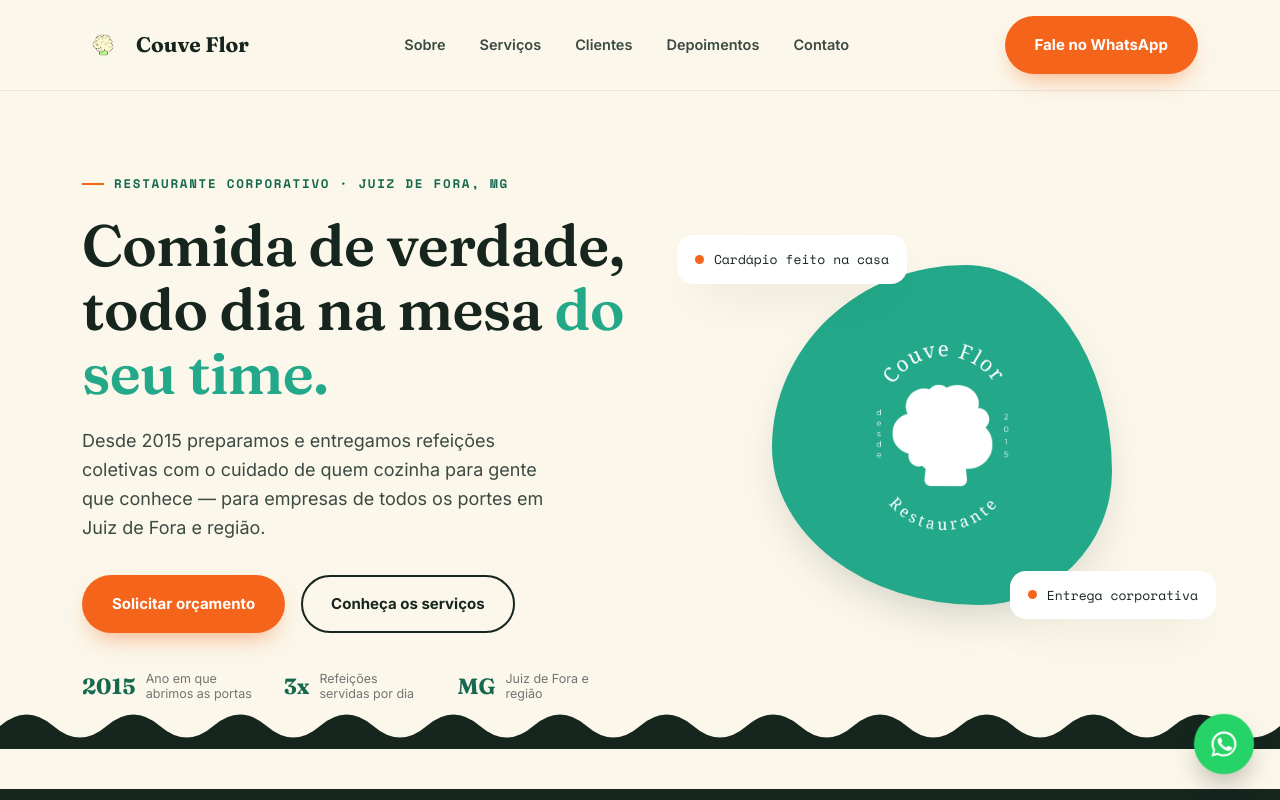
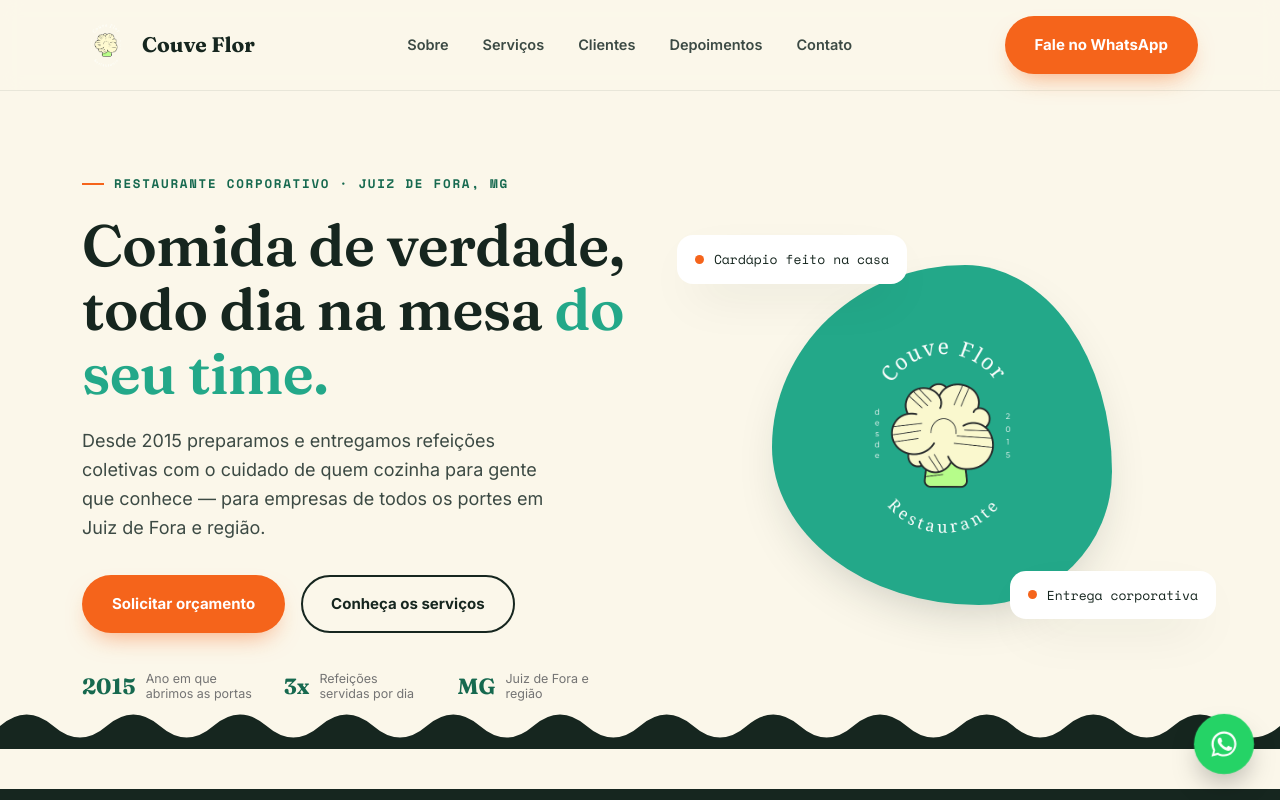
Before and after one commit to Renan1/couveflor-site, a plain HTML site: page index.html in a window 1280 px wide. Shown: the top 800 px of the page. Drawn offline with nearby package versions, Linux system fonts and the light colour scheme.

Commit message:
Corrige logos: remove filtro de inversao, mostra logo colorida completa

```diff
--- a/index.html
+++ b/index.html
@@ -102,7 +102,7 @@
     max-width:var(--container); margin:0 auto;
   }
   .brand{display:flex; align-items:center; gap:12px;}
-  .brand img{width:42px; height:42px;}
+  .brand img{width:48px; height:48px;}
   .brand span{font-family:'Fraunces',serif; font-weight:700; font-size:21px;}
   .nav-links{display:flex; align-items:center; gap:34px;}
   .nav-links a{font-size:14.5px; font-weight:600; color:var(--ink-soft); transition:color .15s;}
@@ -149,7 +149,7 @@
     0%,100%{border-radius:38% 62% 60% 40% / 46% 40% 60% 54%;}
     50%{border-radius:58% 42% 38% 62% / 54% 62% 38% 46%;}
   }
-  .hero-logo-frame img{width:62%; filter:brightness(0) invert(1);}
+  .hero-logo-frame img{width:64%; opacity:.98;}
   .float-card{
     position:absolute;
     background:var(--white);
@@ -418,7 +418,7 @@
   }
   .footer-brand{display:flex; align-items:center; gap:10px; margin-bottom:14px;}
   .footer-brand span{font-family:'Fraunces',serif; font-weight:700; font-size:19px; color:var(--white);}
-  .footer-brand img{width:34px; filter:brightness(0) invert(1);}
+  .footer-brand img{width:36px; border-radius:50%; background:var(--cream);}
   footer p{color:#a9b6b0; font-size:13.5px; max-width:280px;}
   footer h5{font-family:'Space Mono',monospace; font-size:12px; text-transform:uppercase; letter-spacing:.08em; color:var(--mint); margin-bottom:16px;}
   footer ul li{margin-bottom:11px;}
```
